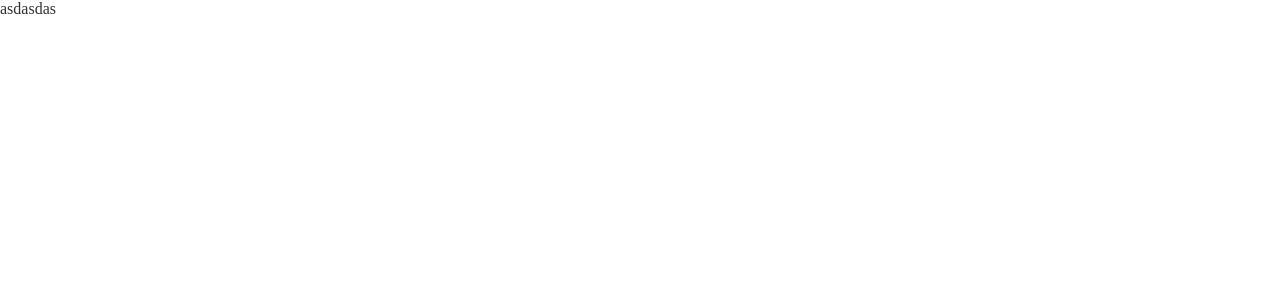
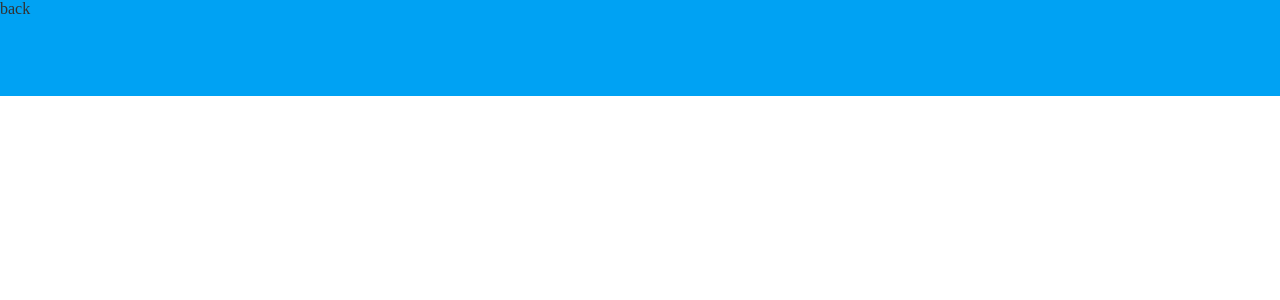
Before and after one commit to EbBlovery/react, a React app: page /newsDetail/1 in a window 1280 px wide. Shown: the top 300 px of the page. Built offline with nearby package versions, Linux system fonts and the light colour scheme.

Commit message:
history go back

```diff
--- a/package.json
+++ b/package.json
@@ -26,6 +26,7 @@
     "extract-text-webpack-plugin": "3.0.2",
     "file-loader": "1.1.5",
     "fs-extra": "3.0.1",
+    "history": "^4.7.2",
     "html-webpack-plugin": "2.29.0",
     "jest": "20.0.4",
     "less": "^2.7.3",
--- a/src/App.js
+++ b/src/App.js
@@ -1,5 +1,7 @@
 import React, { Component } from 'react';
 import { Provider } from 'react-redux';
+
+
 
 import store from './store/index';
 import RouterMap from './router/RouterMap';
--- a/src/router/RouterMap.js
+++ b/src/router/RouterMap.js
@@ -1,10 +1,14 @@
 import React, { Component } from 'react';
 import { Route, BrowserRouter as Router, Switch } from 'react-router-dom';
+
+import createHistory from 'history/createBrowserHistory'
 
 import Index from '../component/Index';
 import NewsThub from '../view/NewsThub/NewsThub';
 import FirstPage from '../view/FirstPage/firstPage'
 import NewsDetail from '../view/NewsDetail/newsDetail'
+
+var history = createHistory();
 
 class RouterMap extends Component {
 	render(){
--- a/src/view/NewsDetail/newsDetail.jsx
+++ b/src/view/NewsDetail/newsDetail.jsx
@@ -1,16 +1,27 @@
 import React, { Component } from 'react';
 
+import './newsDetail.less';
 
 class NewsDetail extends Component {
 	constructor(props){
          super(props)
 	}
 	componentDidMount(){
-		console.log(this.props.match)
+
+	}
+	goToBack(){
+		this.props.history.goBack()
 	}
 	render(){
 		return (
-            <div>asdasdas</div>
+            <div>
+            	<div className="newsDetail">
+            	    <span onClick={this.goToBack.bind(this)} >back</span>
+            	</div>
+            	<div>
+
+            	</div>
+            </div>
 		)
 	}
 }
--- /dev/null
+++ b/src/view/NewsDetail/newsDetail.less
@@ -0,0 +1,8 @@
+.newsDetail{
+	position:fixed;
+    top:0;
+	width:100%;
+	height:6rem;
+	background:rgb(0,162,243);
+	margin: 0 0;
+}
```
